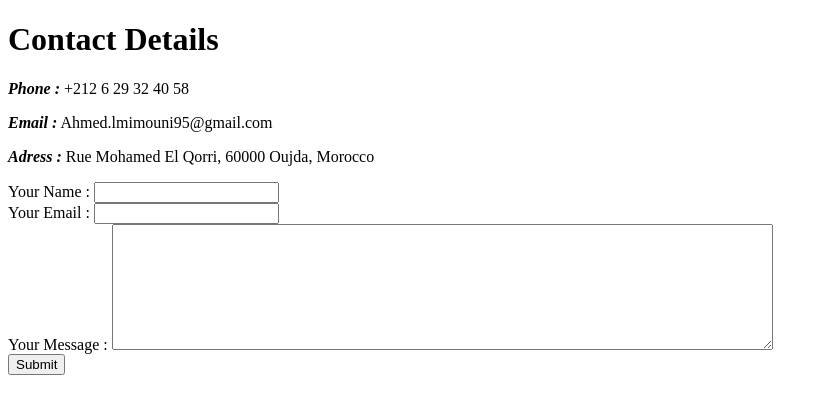
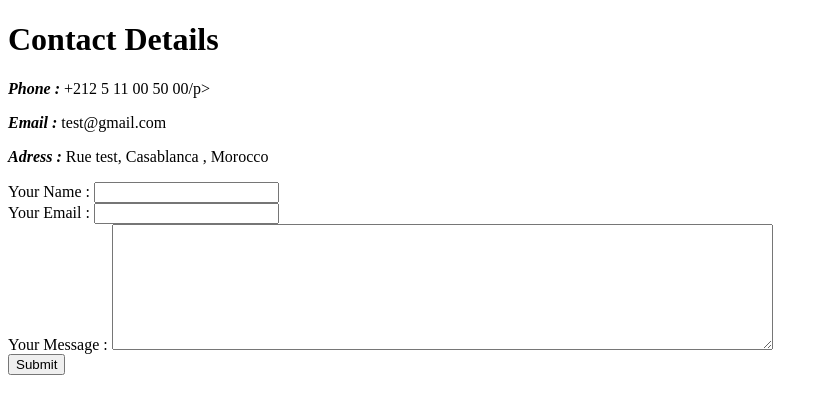
Before and after one commit to SiidoIH/cv, a plain HTML site: page contact.html in a window 1280 px wide. Shown: the whole page, without its empty margins (0-828 px from the left). Drawn offline with Linux system fonts and the light colour scheme.

Commit message:
Update contact.html

```diff
--- a/contact.html
+++ b/contact.html
@@ -8,9 +8,9 @@
 
 <body>
   <h1>Contact Details</h1>
-  <p><em><strong>Phone :</strong></em> +212 6 29 32 40 58</p>
-  <p><em><strong>Email :</strong></em> Ahmed.lmimouni95@gmail.com</p>
-  <p><em><strong>Adress :</strong></em> Rue Mohamed El Qorri, 60000 Oujda, Morocco</p>
+  <p><em><strong>Phone :</strong></em> +212 5 11 00 50 00/p>
+  <p><em><strong>Email :</strong></em> test@gmail.com</p>
+  <p><em><strong>Adress :</strong></em> Rue test, Casablanca , Morocco</p>
   <form  action="mailto:info@me.com" method="post" enctype="text/plain">
     <label>Your Name :</label>
     <input type="text" name="YourName" value=""><br>
```
